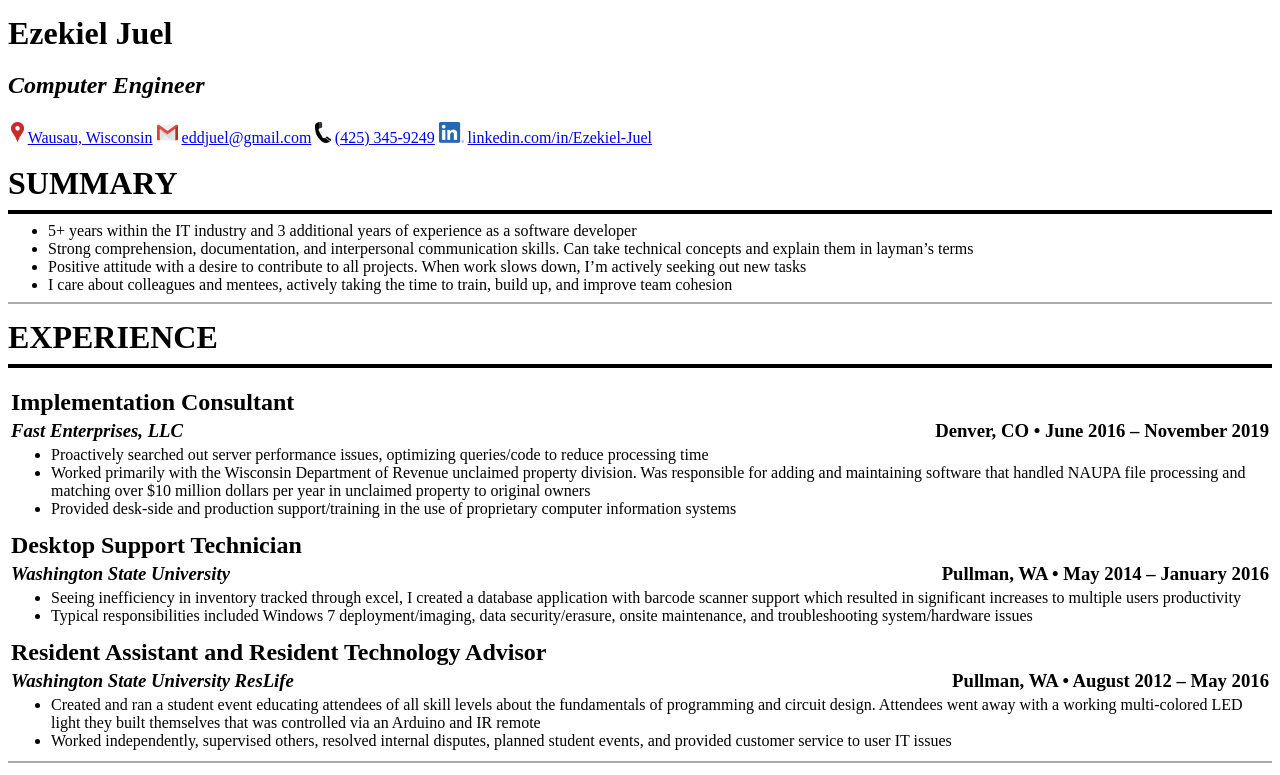
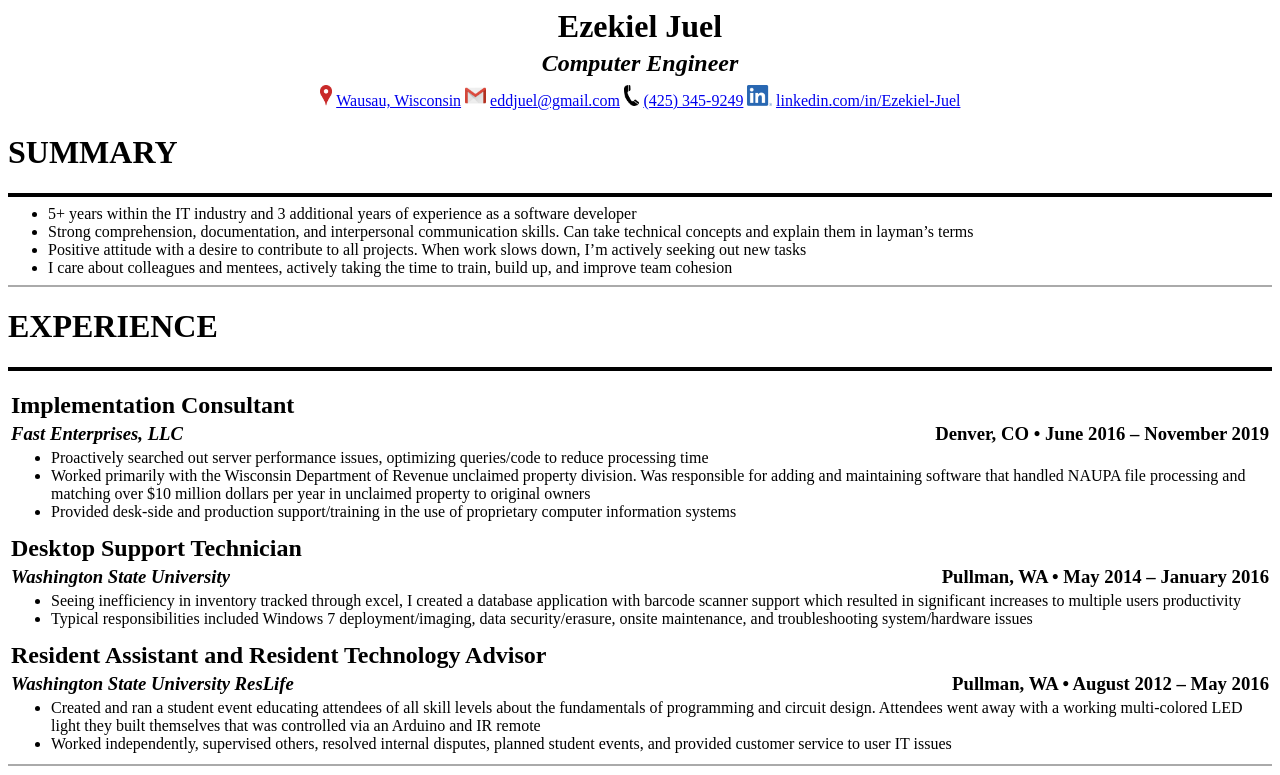
Before and after one commit to ejuel/resume, a plain HTML site: page index.html in a window 1280 px wide. Shown: the top 775 px of the page. Drawn offline with Linux system fonts and the light colour scheme.

Commit message:
Header alignment

```diff
--- a/index.html
+++ b/index.html
@@ -13,11 +13,10 @@
 -->
 
 <body>
-  <header>
-    <h1 class="section">Ezekiel Juel</h1>
-    <h2><em>Computer Engineer</em></h2>
-
-    <table class="tblContact">
+  <header class="header">
+    <h1 class="headerContent" align="center">Ezekiel Juel</h1>
+    <h2 class="headerContent" align="center"><em>Computer Engineer</em></h2>
+    <table class="tblContact" align="center">
       <td class="tdContact">
         <img src="img/gMaps_icon.png" alt="location: ">
         <a target="_blank" rel="noreferrer noopener" href="https://www.google.com/maps/place/Wausau,+WI/">
--- a/style.css
+++ b/style.css
@@ -11,6 +11,17 @@
     width: 100%;
   }
 */
+
+td {
+  vertical-align: top;
+}
+
+ul {
+  /* Details */
+  margin-top: 0;
+  margin-bottom: 0;
+}
+
 .tblContact img {
   height: 21px;
 }
@@ -28,17 +39,7 @@
   margin: 0;
 }
 
-.section {
-  margin-top: 15px;
-  margin-bottom: 0;
+.headerContent{
+  margin-top: 0;
+  margin-bottom: 5px;
 }
-
-td {
-  vertical-align: top;
-}
-
-ul {
-  /* Details */
-  margin-top: 0;
-  margin-bottom: 0;
-}
```
